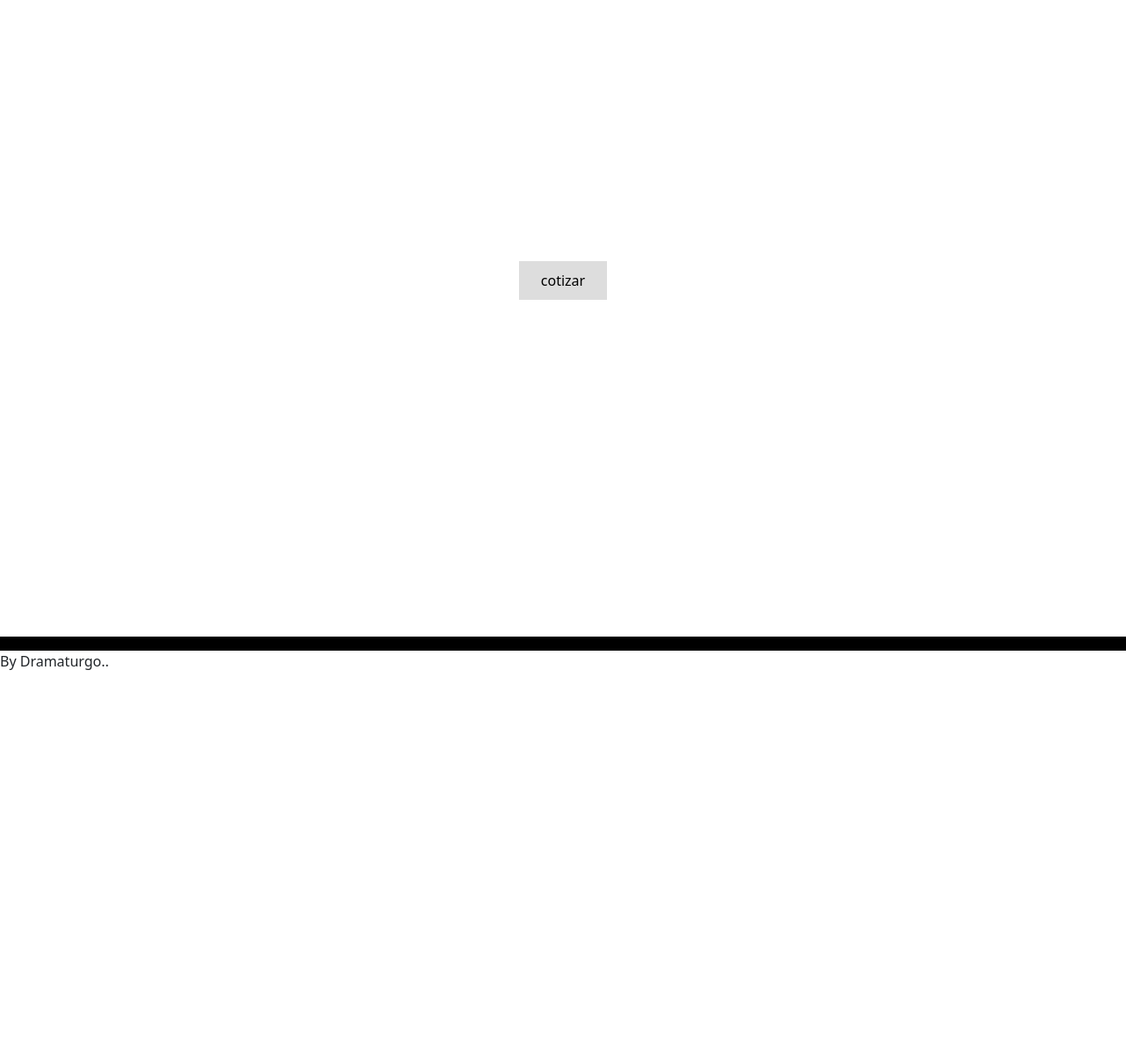
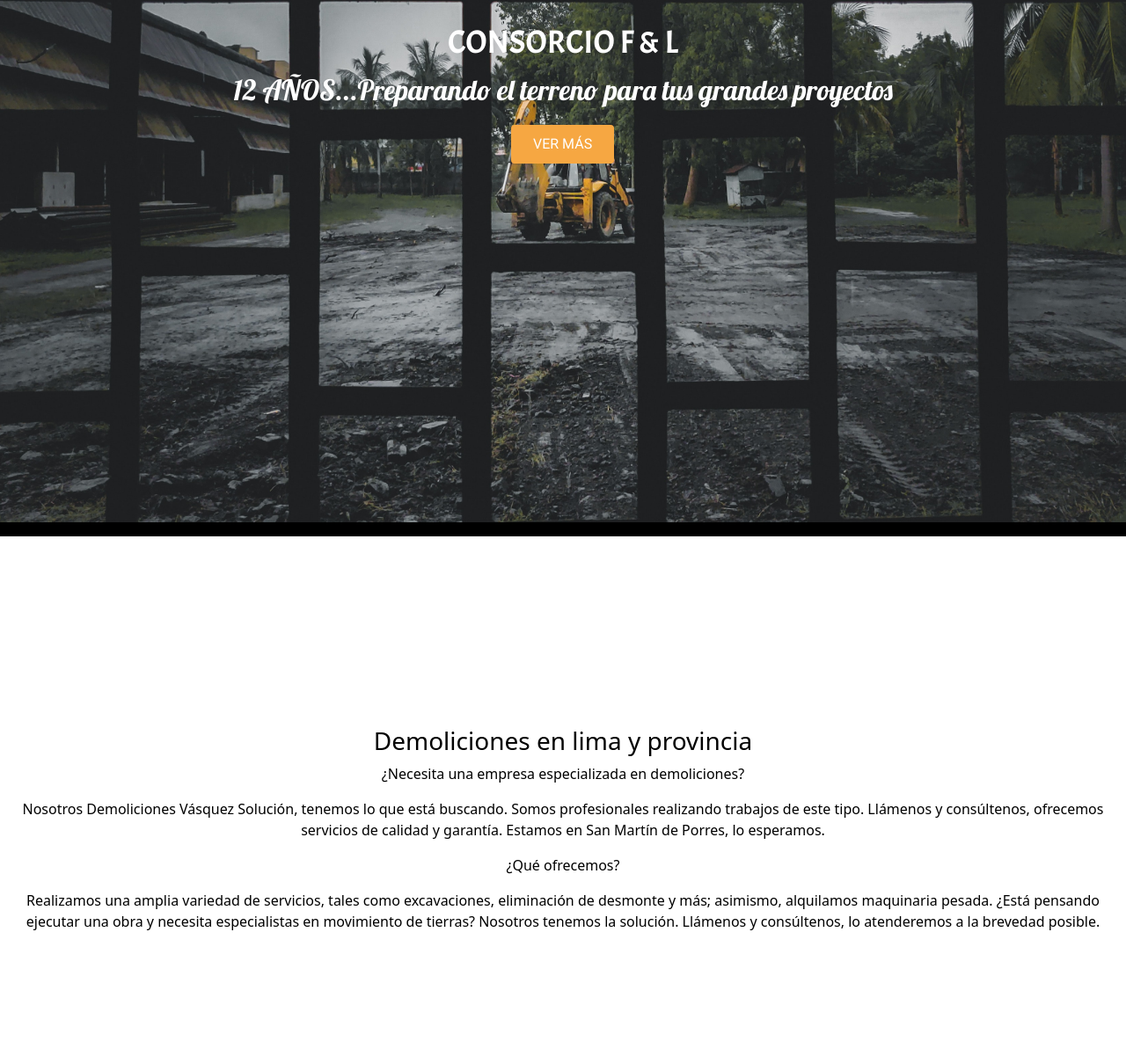
Before and after one commit to Dramaturgo/ConsorcioFL, a plain HTML site: page index.html in a window 1280 px wide. Shown: the part 190-1391 px from the top of the page at 88% size. Before the commit the page ends 954 px from the top, so only its background shows below. Drawn offline with nearby package versions, Linux system fonts and the light colour scheme.

Commit message:
Update index.html

```diff
--- a/index.html
+++ b/index.html
@@ -5,12 +5,13 @@
 	<meta name="viewport" content="width=device-width, initial-scale=1.0">
 	<link rel="stylesheet" href="css/stylez.css">
 	<link rel="stylesheet" href="https://cdn.jsdelivr.net/npm/bootstrap@5.1.3/dist/css/bootstrap.min.css">
-    <script src="https://cdn.jsdelivr.net/npm/bootstrap@5.1.3/dist/js/bootstrap.bundle.min.js"></script>
+  <script src="https://cdn.jsdelivr.net/npm/bootstrap@5.1.3/dist/js/bootstrap.bundle.min.js"></script>
+  <link rel="stylesheet" href="https://cdnjs.cloudflare.com/ajax/libs/animate.css/4.1.1/animate.min.css">
 	<title>Bootstrap</title>
 </head>
 <body>
 
-	<nav class="navbar navbar-expand-sm fondo-yellow navbar-dark ">
+	<nav class="fixed-top navbar navbar-expand-sm fondo-yellow navbar-dark ">
   <div class="container-fluid">
     <a class="navbar-brand" href="#"><img class="image" src="img/consorcio.png" alt="logo de consorcio"></a>
     <button class="navbar-toggler " type="button" data-bs-toggle="collapse" data-bs-target="#collapsibleNavbar">
@@ -19,7 +20,7 @@
     <div class="collapse navbar-collapse nav justify-content-end" id="collapsibleNavbar">
       <ul class="navbar-nav ">
         <li class="nav-item">
-          <a class="nav-link text-white bold-times" href="#">Nosotros</a>
+          <a class="nav-link text-white bold-times" href="#numero1">Nosotros</a>
         </li>
         <li class="nav-item">
           <a class="nav-link text-white bold-times" href="#">Servicios</a>
@@ -51,15 +52,33 @@
     </section> -->
 
 
-    <div class="hero-image">
+    <div class="homebg hero-image">
   <div class="hero-text">
-    <h1 style="font-size:60px;font-family: 'Acme', sans-serif;">CONSORCIO F & L</h1>
-    <p style=" font-size: 30px;font-family: 'Lobster', cursive">12 AÑOS...Preparando el terreno para tus grandes proyectos</p>
-    <button>cotizar</button>
+    <h1 style="font-size:2.3em;font-family: Acme">CONSORCIO F & L</h1>
+    <p style=" font-size: 2em;font-family: 'Lobster', cursive">12 AÑOS...Preparando el terreno para tus grandes proyectos</p>
+    <button type="button" class="btn mostaza animate__animated animate__pulse animate__infinite  infinite ">VER MÁS</button>
   </div>
 </div>
 
-<p>By Dramaturgo..</p>
+<div class="hero-image" id=numero1>
+  <div class="hero-text" style="color:black;">
+    <h3>Demoliciones en lima y provincia</h3>
+    <p>¿Necesita una empresa especializada en demoliciones?</p>
+
+<p>Nosotros Demoliciones Vásquez Solución, tenemos lo que está buscando. Somos profesionales realizando trabajos de este tipo.
+
+Llámenos y consúltenos, ofrecemos servicios de calidad y garantía. Estamos en San Martín de Porres, lo esperamos.</p>
+   <p>¿Qué ofrecemos?</p>
+
+<p>Realizamos una amplia variedad de servicios, tales como excavaciones, eliminación de desmonte y más; asimismo, alquilamos maquinaria pesada.
+
+¿Está pensando ejecutar una obra y necesita especialistas en movimiento de tierras? Nosotros tenemos la solución.
+
+Llámenos y consúltenos, lo atenderemos a la brevedad posible.</p>
+  </div>
+</div>
+
+
 
 
 </body>
```
